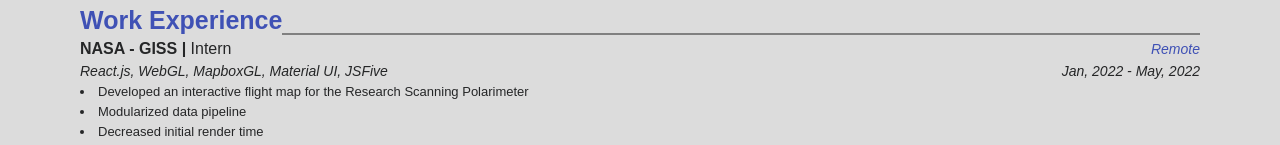
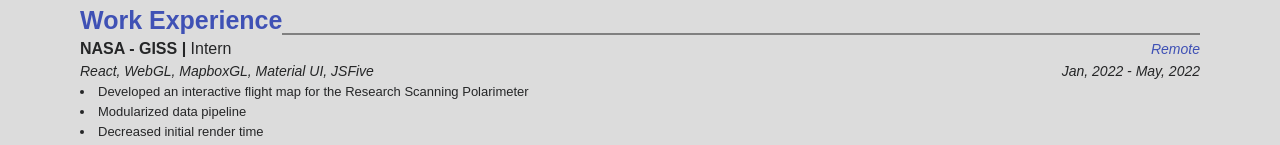
Before and after one commit to Donovanphenry/Donovanphenry, a React (Create React App) app: page /#/Resume in a window 1280 px wide. Shown: the part 170-315 px from the top of the page. Built offline with nearby package versions, Linux system fonts and the light colour scheme.

Commit message:
React.js -> React

```diff
--- a/src/Resume.js
+++ b/src/Resume.js
@@ -230,7 +230,7 @@
       company: 'NASA - GISS',
       location: 'Remote',
       title: 'Intern',
-      tech_stack: 'React.js, WebGL, MapboxGL, Material UI, JSFive',
+      tech_stack: 'React, WebGL, MapboxGL, Material UI, JSFive',
       dates: 'Jan, 2022 - May, 2022',
       description: [
         'Developed an interactive flight map for the Research Scanning Polarimeter',
```
Also changed, not shown: 6 other files (tests, documents, lock files or other folders).
